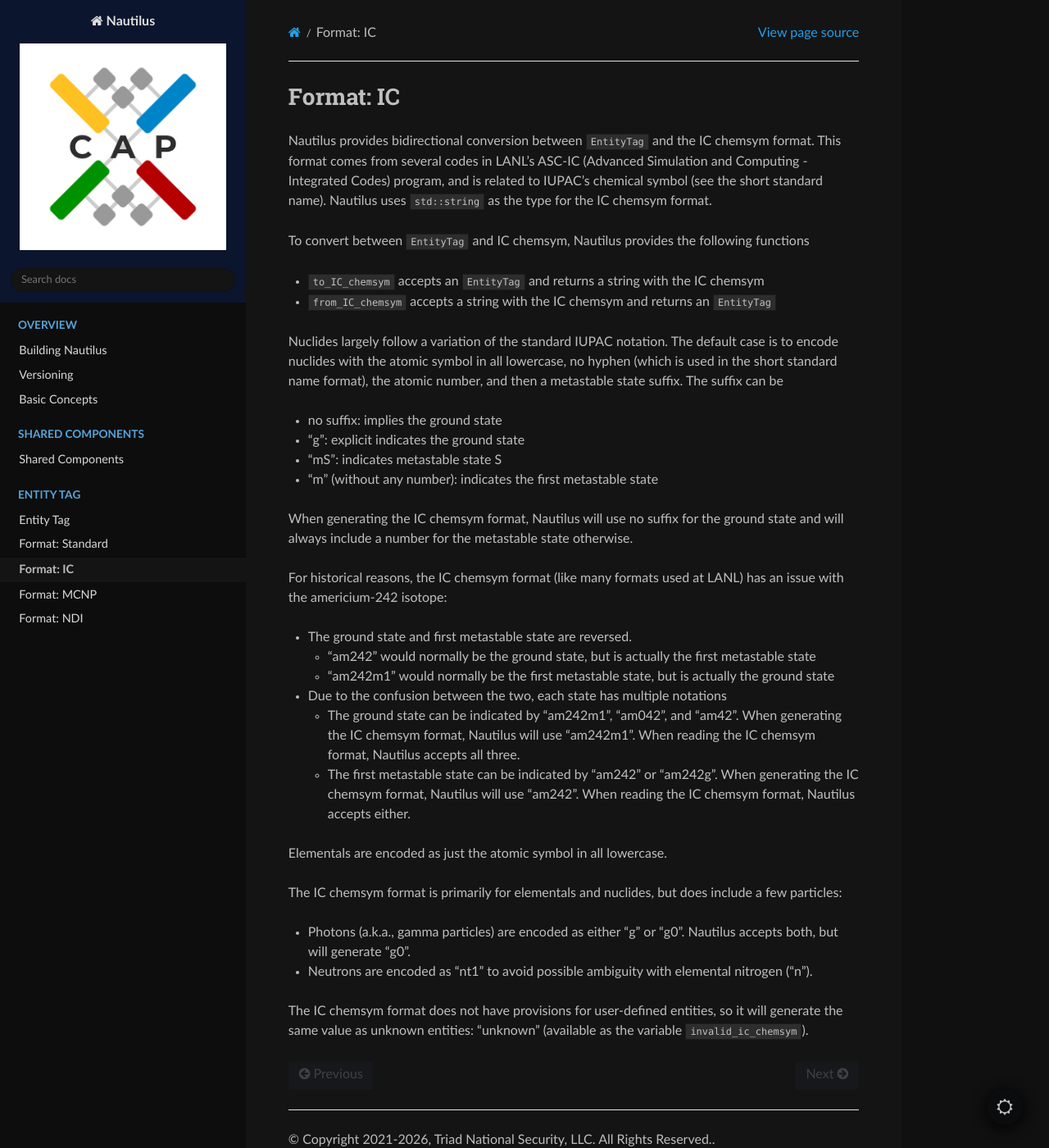
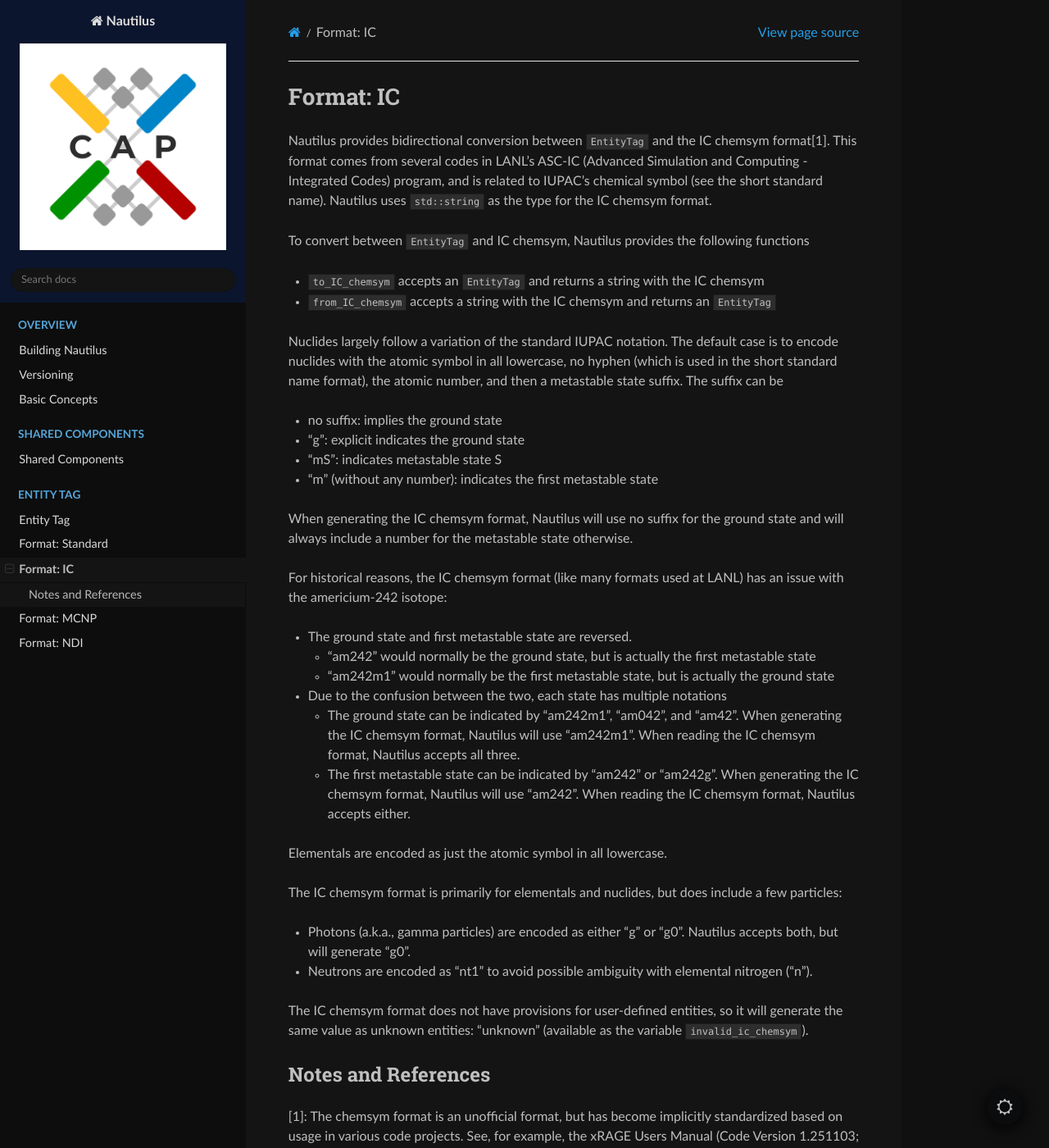
Before and after one commit to lanl/Nautilus, a Sphinx documentation site: the page built from doc/sphinx/src/format_ic.rst, in a window 1280 px wide and 1400 px high. Shown: the whole window at 82% size. Built offline with Sphinx 7.4.7 and the Read the Docs theme 3.1.0, drawn with Linux system fonts in a browser that asks for light colours; some of the changed text lies outside the part shown.

Commit message:
Add a reference to the xRAGE manual.

```diff
--- a/doc/sphinx/src/format_ic.rst
+++ b/doc/sphinx/src/format_ic.rst
@@ -1,10 +1,10 @@
 Format: IC
 ===================================================================================================
 
-Nautilus provides bidirectional conversion between ``EntityTag`` and the IC chemsym format.  This
-format comes from several codes in LANL's ASC-IC (Advanced Simulation and Computing - Integrated
-Codes) program, and is related to IUPAC's chemical symbol (see the short standard name).  Nautilus
-uses ``std::string`` as the type for the IC chemsym format.
+Nautilus provides bidirectional conversion between ``EntityTag`` and the IC chemsym format[1].
+This format comes from several codes in LANL's ASC-IC (Advanced Simulation and Computing -
+Integrated Codes) program, and is related to IUPAC's chemical symbol (see the short standard name).
+Nautilus uses ``std::string`` as the type for the IC chemsym format.
 
 To convert between ``EntityTag`` and IC chemsym, Nautilus provides the following functions
 
@@ -50,3 +50,12 @@
 
 The IC chemsym format does not have provisions for user-defined entities, so it will generate the
 same value as unknown entities: "unknown" (available as the variable ``invalid_ic_chemsym``).
+
+Notes and References
+---------------------------------------------------------------------------------------------------
+
+[1]: The chemsym format is an unofficial format, but has become implicitly standardized based on
+usage in various code projects.  See, for example, the xRAGE Users Manual (Code Version 1.251103;
+Revised November 3, 2025; LA-CP-11-00643), particularly Chapter 24 "Isotopics" to see usage of the
+chemsym format.  Additional details of the format used in this document are derived from studying
+the source code for various software packages that use this format.
```
